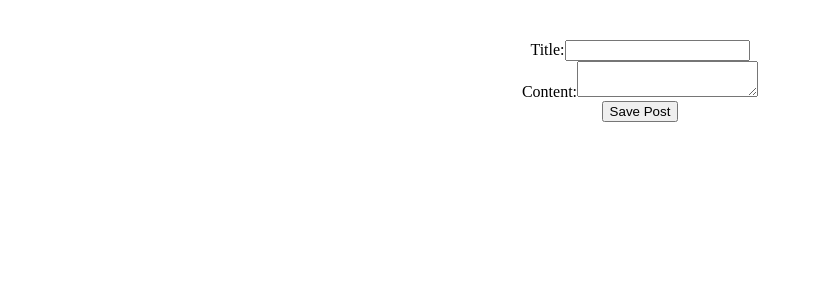
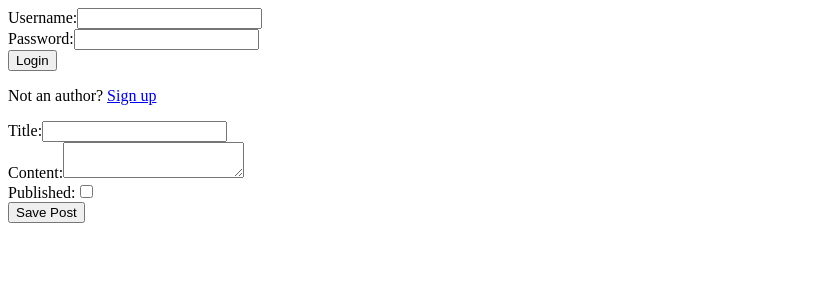
Before and after one commit to jandrews66/blog-admin-app, a React (Vite) app: page /posts/1/edit in a window 1280 px wide. Shown: the top 300 px of the page, without its empty margins (0-813 px from the left). Built offline with nearby package versions, Linux system fonts and the light colour scheme; no server answers.

Commit message:
Add navbar

```diff
--- /dev/null
+++ b/src/routes/components/Layout.jsx
@@ -0,0 +1,52 @@
+import { Outlet, Link, useNavigate } from 'react-router-dom';
+import { useState, useEffect } from 'react';
+import LoginForm from './LoginForm';
+
+const Layout = () => {
+  const [userId, setUserId] = useState(null);
+  const navigate = useNavigate();
+
+  useEffect(() => {
+    const storedUserId = localStorage.getItem('userId');
+    if (storedUserId) {
+      setUserId(storedUserId);
+    }
+  }, []);
+
+  const handleLogout = () => {
+    localStorage.removeItem('token');
+    localStorage.removeItem('userId');
+    setUserId(null);
+    navigate('/'); // Redirect to home or login page
+  };
+
+  return (
+    <div>
+      {userId === null ? (
+        <LoginForm setUserId={setUserId} />
+    ) : (
+        <nav>
+          <ul>
+            <li>
+              <Link to={`/users/${userId}`}>My Posts</Link>
+            </li>
+            <li>
+              <Link to="/posts">All Posts</Link>
+            </li>
+            <li>
+              <Link to="/posts/create">Create Post</Link>
+            </li>
+            <li>
+              <button onClick={handleLogout}>Logout</button>
+            </li>
+          </ul>
+        </nav>
+      )}
+      <main>
+        <Outlet />
+      </main>
+    </div>
+  );
+};
+
+export default Layout;
--- a/src/routes/components/LoginForm.jsx
+++ b/src/routes/components/LoginForm.jsx
@@ -1,23 +1,12 @@
 import { useState, useEffect } from 'react';
 import { useNavigate, Link } from 'react-router-dom';
 
-const LoginForm = () => {
+const LoginForm = ({ setUserId }) => {
     const [username, setUsername] = useState('');
     const [password, setPassword] = useState('');
-    const [isAuthenticated, setIsAuthenticated] = useState(false);
-    const [loading, setLoading] = useState(true);
+
 
     const navigate = useNavigate();
-
-    useEffect(() => {
-        const token = localStorage.getItem('token');
-        if (token) {
-            setIsAuthenticated(true);
-        } else {
-            setIsAuthenticated(false)
-        }
-        setLoading(false);
-    }, []);
 
     const handleSubmit = async (event) => {
         event.preventDefault();
@@ -38,8 +27,7 @@ const LoginForm = () => {
         console.log('Login successful', data);
         localStorage.setItem('token', data.token)
         localStorage.setItem('userId', data.user._id)
-
-        setIsAuthenticated(true)
+        setUserId(data.user._id); // Update the userId in the parent component
         navigate(`/users/${data.user._id}`)
 
         } else {
@@ -48,24 +36,16 @@ const LoginForm = () => {
         }
   };
 
-  const handleLogout = () => {
+/*   const handleLogout = () => {
     localStorage.removeItem('token');
+    localStorage.removeItem('userId');
     setIsAuthenticated(false)
     navigate('/')
-  }
+  } */
 
-  if (loading) {
-    return <div>Loading...</div>; // Show 'loading' while checking authentication status
-  }
 
   return (
     <div>
-        {isAuthenticated ? (
-            <div>
-                <p>You are already logged in</p>
-                <button onClick={handleLogout}>Logout</button>
-            </div>
-        ) : (
             <form onSubmit={handleSubmit}>
             <div>
                 <label htmlFor="username">Username:</label>
@@ -93,8 +73,6 @@ const LoginForm = () => {
             </p>
             </form>
 
-        )}
-
     </div>
 
   );
--- a/src/routes/createPost.jsx
+++ b/src/routes/createPost.jsx
@@ -4,6 +4,7 @@ import { useParams, useNavigate } from 'react-router-dom';
 export default function CreatePost(){
     const [postTitle, setPostTitle] = useState('');
     const [postContent, setPostContent] = useState('');
+    const [isPublished, setIsPublished] = useState(false)
     let userId = localStorage.getItem('userId')
     const navigate = useNavigate();
 
@@ -15,7 +16,7 @@ export default function CreatePost(){
 
     const handleSubmit = async (event) => {
         event.preventDefault();
-        const postData = { title: postTitle, content: postContent, user: userId };
+        const postData = { title: postTitle, content: postContent, user: userId, isPublished: isPublished};
 
         try {
           const token = localStorage.getItem('token'); // Retrieve token from local storage
@@ -47,6 +48,10 @@ export default function CreatePost(){
           console.error('Error:', error);
         }
       };
+
+    function handlePublished(){
+      setIsPublished(!isPublished)
+    }
     return (
         <form onSubmit={handleSubmit}>
         <div>
@@ -68,6 +73,14 @@ export default function CreatePost(){
             required
           />
         </div>
+        <div>
+        <label htmlFor="isPublished">Published:</label>
+          <input
+            type="checkbox"
+            id="isPublished"
+            onChange={handlePublished}
+          />
+        </div>
         <button type="submit">Create Post</button>
       </form>
     )
--- a/src/routes/editPost.jsx
+++ b/src/routes/editPost.jsx
@@ -4,6 +4,7 @@ import { useParams, useNavigate } from 'react-router-dom';
 export default function EditPost(){
     const [postTitle, setPostTitle] = useState('');
     const [postContent, setPostContent] = useState('');
+    const [isPublished, setIsPublished] = useState(false)
     let { postId } = useParams();
     const navigate = useNavigate();
     let userId = localStorage.getItem('userId')
@@ -24,6 +25,7 @@ export default function EditPost(){
               if (response.ok) {
                 setPostTitle(data.title)
                 setPostContent(data.content)
+                setIsPublished(data.isPublished)
               } else {
                 console.log('update failed', data);
               }
@@ -36,7 +38,7 @@ export default function EditPost(){
 
     const handleEdit = async (event) => {
         event.preventDefault();
-        const updatedPost = { title: postTitle, content: postContent, user: userId }
+        const updatedPost = { title: postTitle, content: postContent, user: userId, isPublished: isPublished }
 
         try {
           const token = localStorage.getItem('token'); // Retrieve token from local storage
@@ -65,9 +67,11 @@ export default function EditPost(){
             }
           } catch (error) {
             console.error('Error:', error);
-          }
-        };
-
+        }
+    };
+    function handlePublished(){
+      setIsPublished(!isPublished)
+    }
       return (
         <form onSubmit={handleEdit}>
         <div>
@@ -89,6 +93,15 @@ export default function EditPost(){
             required
           />
         </div>
+        <div>
+        <label htmlFor="isPublished">Published:</label>
+          <input
+            type="checkbox"
+            id="isPublished"
+            checked={isPublished}
+            onChange={handlePublished}
+          />
+        </div>
         <button type="submit">Save Post</button>
       </form>
       )
--- a/src/routes/root.jsx
+++ /dev/null
@@ -1,12 +0,0 @@
-import {Outlet, Link } from "react-router-dom"
-import LoginForm from './components/LoginForm'
-
-export default function Root() {
-
-    return (
-        <>
-            <LoginForm/>
-
-        </>
-    )
-}
```
Also changed, not shown: src/main.jsx (+10 -10 lines).
